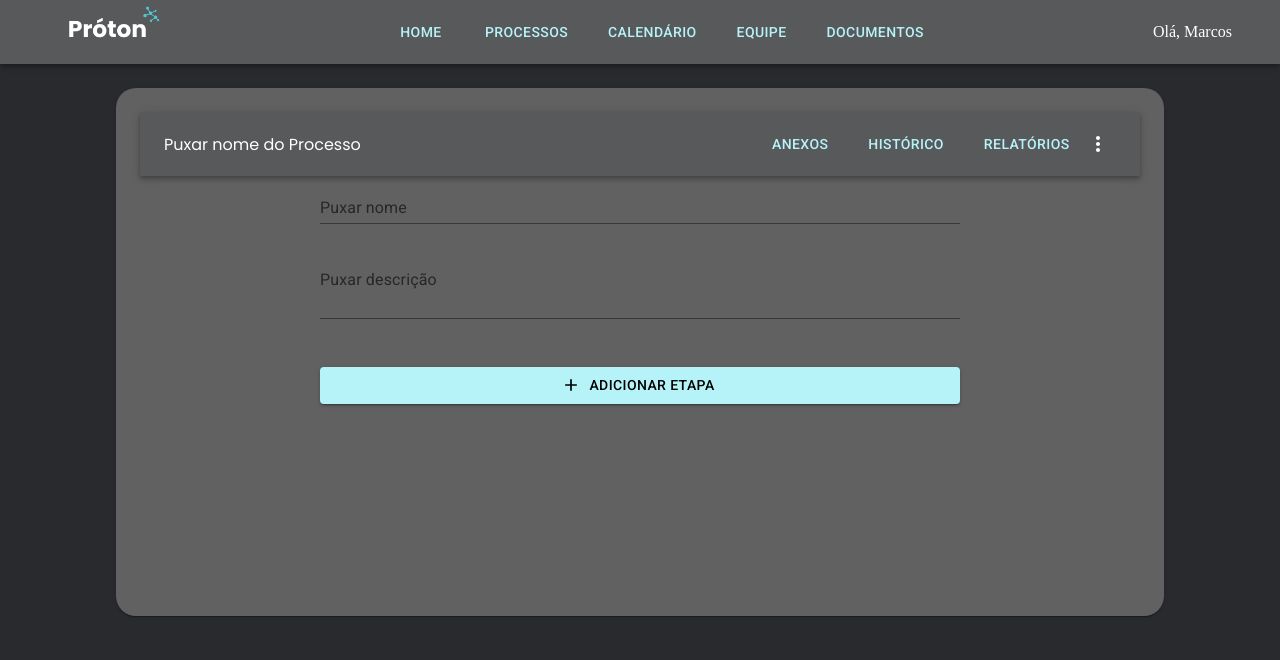
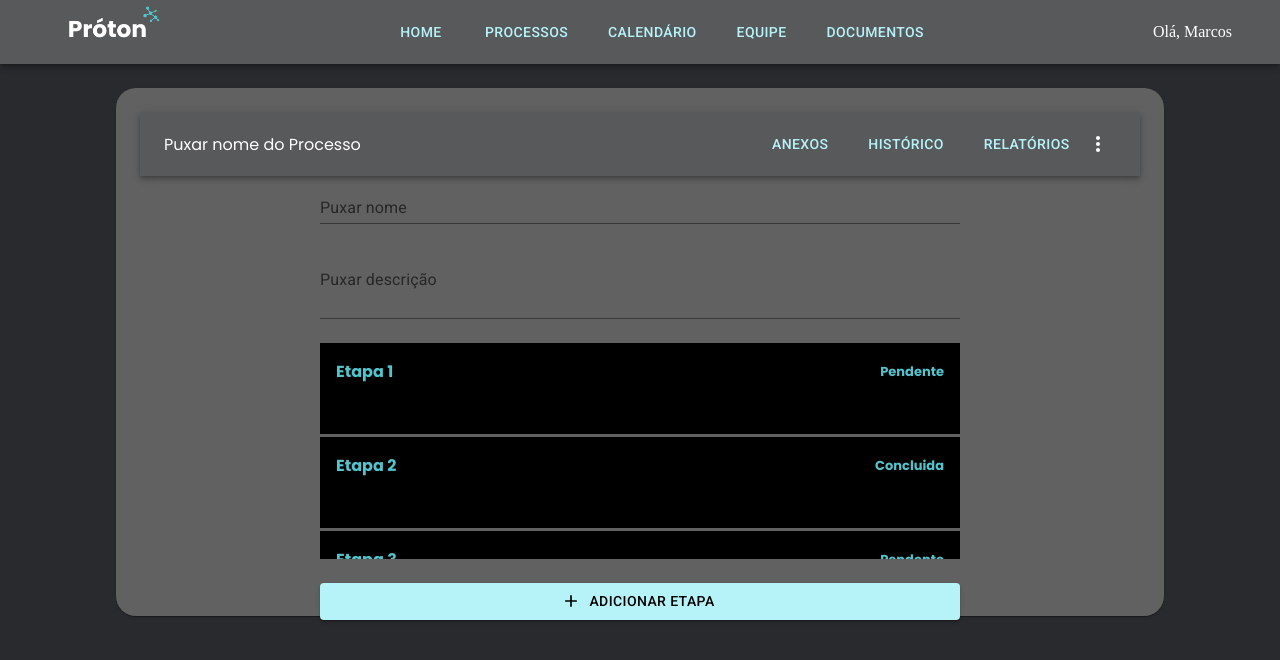
Before and after one commit to m-u-l-a-s/PROTON, a React (Create React App) app in the folder api_proton/: page /visualizarProjeto in a window 1280 px wide. Shown: the top 660 px of the page. Built offline with nearby package versions, Linux system fonts and the light colour scheme; no server answers.

Commit message:
links nos cards e nas etapas

```diff
--- a/api_proton/src/pages/myProjects/CardProcesso.tsx
+++ b/api_proton/src/pages/myProjects/CardProcesso.tsx
@@ -1,12 +1,20 @@
 
 import "./CardProcessos.css";
+import {useNavigate} from 'react-router-dom'
 
 export const CardProcesso = (prop: any) => {
+
+    const navigate = useNavigate();
+
+    const handleClick = () => {
+                navigate('/visualizarProjeto');
+            }
+
     return (
 
 
 
-            <div className="cardProcesso">
+            <div onClick={handleClick} className="cardProcesso">
                 <div className="card">
                     <h2>{prop.name}</h2>
                     <p>{prop.anexo}</p>
--- a/api_proton/src/pages/novoProjeto/Steps.tsx
+++ b/api_proton/src/pages/novoProjeto/Steps.tsx
@@ -1,13 +1,20 @@
 
-import { Grid } from "@mui/material"
 import "./Steps.css"
+import {useNavigate} from 'react-router-dom'
 
 export const Steps = (prop:any) => {
+
+    const navigate = useNavigate();
+
+    const handleClick = () => {
+                navigate('/DetalheEtapa');
+            }
+
 
 return(
 
 
-    <div className="cardEtapa">
+    <div  onClick={handleClick} className="cardEtapa">
         <div className="top-row">
             <div className="etapa">{prop.nEtapa}</div>
             <div className="pendente">{prop.status}</div>
--- a/api_proton/src/pages/visualizarProjeto/VisualizarProjeto.tsx
+++ b/api_proton/src/pages/visualizarProjeto/VisualizarProjeto.tsx
@@ -1,47 +1,105 @@
 import { useTheme } from "@emotion/react";
-import { Box,  Button,  Grid,  Paper,  TextField,  Typography } from "@mui/material";
+import { Box, Button, Grid, Paper, TextField, Typography } from "@mui/material";
 import AddIcon from '@mui/icons-material/Add';
 
 import { BarraProjeto } from "../../shared/components";
+import {Steps} from "../novoProjeto/Steps";
+
+
+import React, { useEffect, useState } from 'react';
+
 
 export const VisualizarProjeto = () => {
-    const theme = useTheme();
+     const theme = useTheme();
 
-    return (
 
-          <Box display="flex" alignItems="center" justifyContent="center" maxHeight="100vh" flexDirection="column" sx={{gap:3}}>
+     const [etapa,setEtapa] = useState([
+          {etapa_nome:"Etapa 1", etapa_ordem: "Pendente", desc: "descrição bla bla bla"},
+          {etapa_nome:"Etapa 2", etapa_ordem: "Concluida", desc: "descrição bla bla bla"},
+          {etapa_nome:"Etapa 3", etapa_ordem: "Pendente", desc: "descrição bla bla bla"},
+      ])
 
-          <Paper sx={{mt:3, padding:3, borderRadius: 5,  width: '1000px', height: '480px', gap: 3}}>
-               <BarraProjeto>
+      const get_etapa = async () => {
+          try {
+              const response = await fetch("http://localhost:5000/get_etapa")
+              const jsonData = await response.json()
 
-               </BarraProjeto>
+              setEtapa(jsonData)
+              console.log(etapa)
+          } catch (error:any) {
+              console.log(error.message)
+          }
+      }
 
-                    <Box  display="flex" alignItems="center"  maxHeight="100vh" flexDirection="column">
+      //[] como segundo argumento impede de fazer request 24/7, fazendo apenas uma request
+      useEffect(() => {
+          get_etapa();
+      }, [])
 
-                         <Box display="flex" flexDirection="column" sx={{gap:3}} >
+
+
+     return (
+
+          <Box display="flex" alignItems="center" justifyContent="center" maxHeight="100vh" flexDirection="column" sx={{ gap: 3 }}>
+
+               <Paper sx={{ mt: 3, padding: 3, borderRadius: 5, width: '1000px', height: '480px', gap: 3 }}>
+                    <BarraProjeto>
+
+                    </BarraProjeto>
+
+                    <Box display="flex" alignItems="center" maxHeight="100vh" flexDirection="column">
+
+                         <Box display="flex" flexDirection="column" sx={{ gap: 3 }} >
 
                               <Grid item>
-                                   <TextField id="nome-projeto" label="Puxar nome" variant="standard" sx={{width:"50vw"}} />
+                                   <TextField id="nome-projeto" label="Puxar nome" variant="standard" sx={{ width: "50vw" }} />
                               </Grid>
 
                               <Grid item>
-                                   <TextField id="standard-multiline-static" label="Puxar descrição" multiline rows={2} variant="standard" sx={{width:"50vw"}} />
+                                   <TextField id="standard-multiline-static" label="Puxar descrição" multiline rows={2} variant="standard" sx={{ width: "50vw" }} />
                               </Grid>
 
                               <Grid >
+
+                                   <Box sx={{ height: "27vh", overflowY: 'auto', gap: 1 }} >
+
+
+
+
+
+                                        {
+                                             etapa.map((etapa) => (
+
+                                                  <Steps
+                                                       nEtapa={etapa.etapa_nome}
+                                                       status={etapa.etapa_ordem}
+                                                       desc={etapa.desc}
+
+                                                  />
+                                             )
+
+
+
+                                             )
+
+
+                                        }
+
+
+                                   </Box>
 
                               </Grid>
 
 
                               <Grid item>
-                                   <Button variant="contained" startIcon={<AddIcon />} sx={{width:"50vw"}}>Adicionar Etapa</Button>
+                                   <Button variant="contained" startIcon={<AddIcon />} sx={{ width: "50vw" }}>Adicionar Etapa</Button>
                               </Grid>
 
                          </Box>
 
                     </Box>
 
-          </Paper>
+               </Paper>
           </Box>
      )
 }
```
